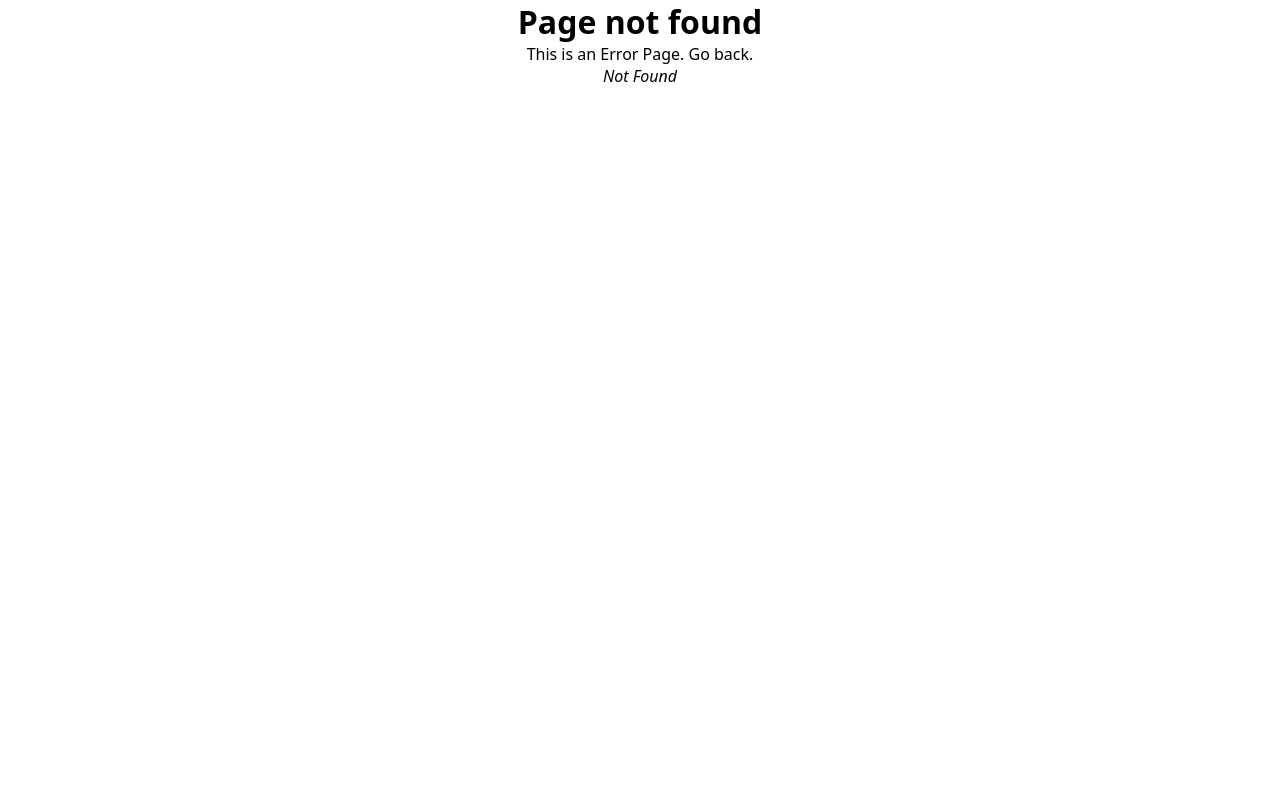
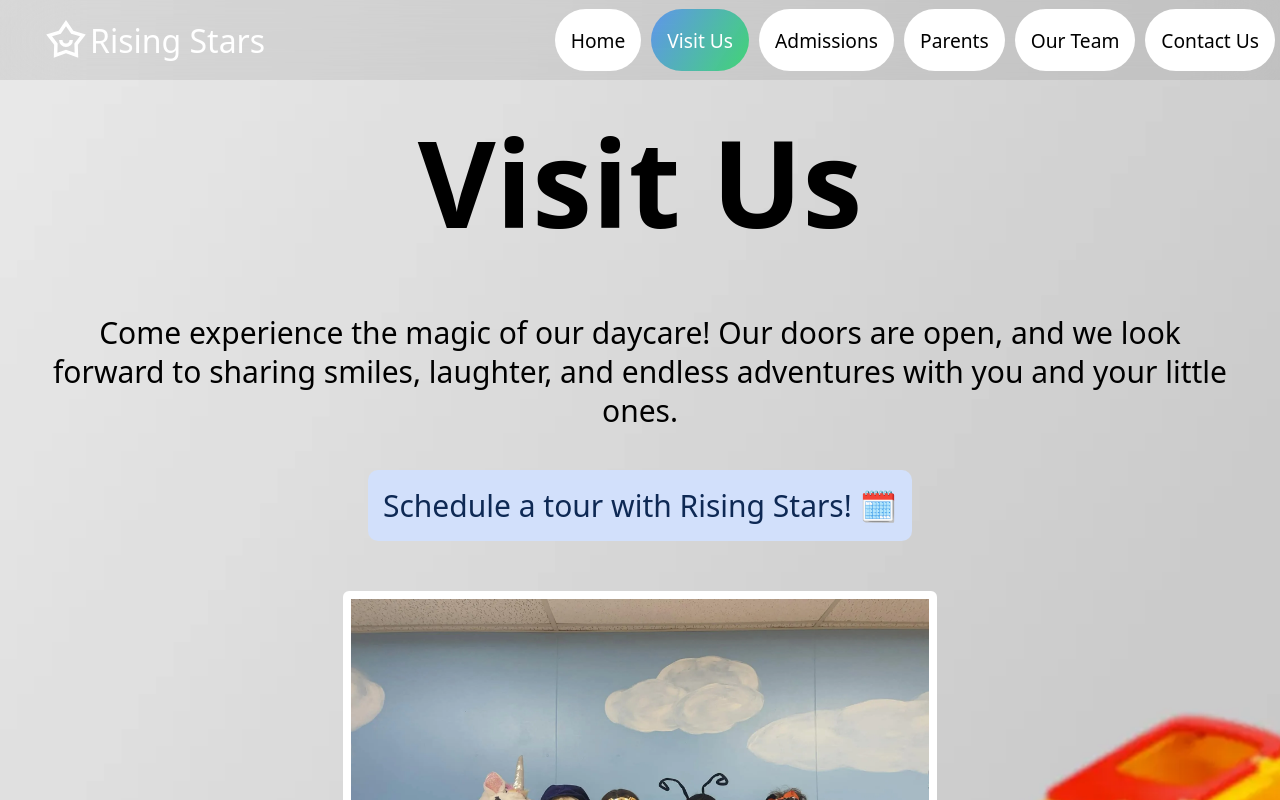
Before and after one commit to dpolygon/risingstars, a React (Create React App) app: page /book-a-tour in a window 1280 px wide. Before the commit this address had no page. Shown: the top 800 px of the page. Built offline with nearby package versions, Linux system fonts and the light colour scheme.

Commit message:
adjusted navbar readability / adjusted visit us page padding / changed path for visit us to match googles links

```diff
--- a/src/Components/NavBar.css
+++ b/src/Components/NavBar.css
@@ -7,6 +7,7 @@
   z-index: 999;
   backdrop-filter: blur(36px);
   -webkit-backdrop-filter: blur(36px);
+  background-color: rgba(0, 0, 0, 0.071);
 }
 
 .navbar {
@@ -28,6 +29,16 @@
   align-items: center;
   mix-blend-mode: difference;
   position:fixed;
+}
+
+.navbar-logo::before {
+  content: attr(data-text); /* Use the text content from the 'data-text' attribute */
+  color: white; /* Color of the text */
+  mix-blend-mode: difference; /* Blend mode */
+  position: absolute;
+  top: 0;
+  left: 0;
+  z-index: -1;
 }
 
 .navbar-icon {
--- a/src/Components/NavBar.js
+++ b/src/Components/NavBar.js
@@ -30,7 +30,7 @@ function Navbar() {
                   </NavLink>
                 </li>
                 <li className='nav-item'>
-                  <NavLink to='/visit-us' className={({ isActive }) => 'nav-links' + (isActive ? ' activated' : '')} onClick={closeMobileMenu}>
+                  <NavLink to='/book-a-tour' className={({ isActive }) => 'nav-links' + (isActive ? ' activated' : '')} onClick={closeMobileMenu}>
                     Visit Us
                   </NavLink>
                 </li>
--- a/src/index.js
+++ b/src/index.js
@@ -39,7 +39,7 @@ const router = createBrowserRouter([
         element: <Home />,
       },
       {
-        path: "/visit-us",
+        path: "/book-a-tour",
         element: <VisitUs />
       },
       {
--- a/src/routes/visitus.css
+++ b/src/routes/visitus.css
@@ -1,17 +1,15 @@
 .VisitUs {
-
   background-image: url("/public/images/visitusphotos/newlego.webp");
   background-size: cover;
   background-position: center;
-
   display: flex;
   flex-direction: column;
+  padding-top: 100px;
 }
 
-
 .VSTitle {
-    padding-top: 100px;
     font-size: 120px;
+    font-weight: 700;
     color: black;
     font-weight: bold;
     padding-bottom: 50px;
@@ -126,7 +124,6 @@
 
 @media screen and (max-width: 767px) {
   .VSTitle{
-    padding-top: 25%;
     font-size: 70px;
     padding-bottom: 30px;
   }
--- a/src/routes/visitus.js
+++ b/src/routes/visitus.js
@@ -42,7 +42,6 @@ function VisitUs() {
 
 
     return (
-
         <div className = 'VisitUs'>
             <div className='columnContainer'>
                 <div className='VSTitle'>
```
